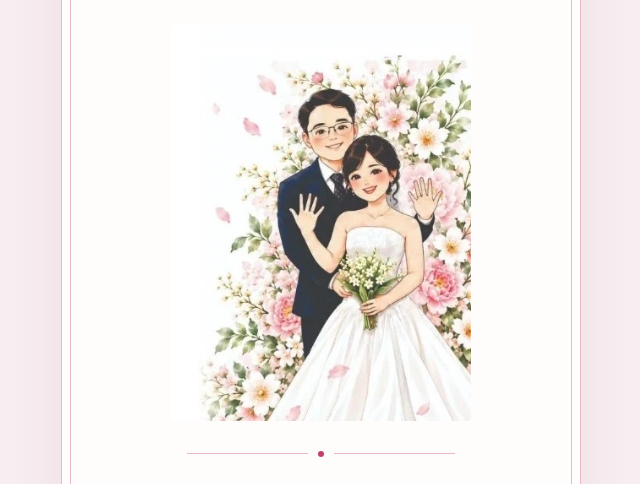
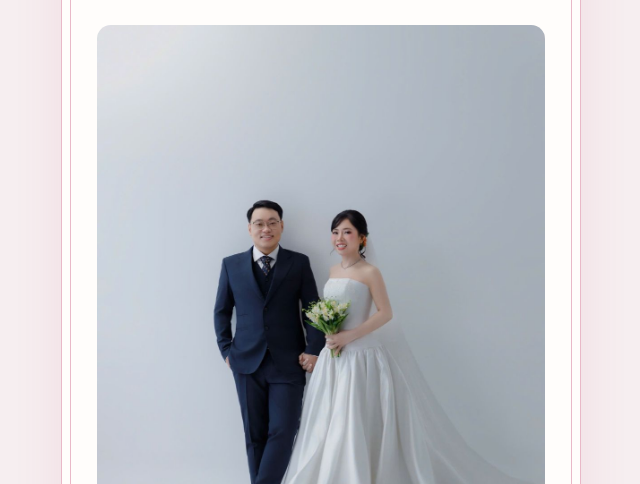
Before and after one commit to truongthanhtamdev/fitclub, a plain HTML site: page thiep-cuoi/index.html in a window 1280 px wide. Shown: the part 307-791 px from the top of the page, without its empty margins (319-959 px from the left). Drawn offline with nearby package versions, Linux system fonts and the light colour scheme; a web font is replaced by a local one.

Commit message:
Thêm ảnh cưới thật vào thiệp, bỏ hình minh họa AI
Co-Authored-By: Claude Opus 5.5 <noreply@anthropic.com>
Claude-Session: https://claude.ai/code/session_012hVe8oPmijDzLrXLPqVRg7

```diff
--- a/thiep-cuoi/index.html
+++ b/thiep-cuoi/index.html
@@ -62,7 +62,7 @@ h1 {
   color: var(--rose); text-transform: uppercase; text-wrap: balance;
 }
 h1 .amp { font-style: italic; font-weight: 400; text-transform: none; }
-.couple-art { width: 300px; max-width: 100%; border-radius: 4px; display: block; }
+.couple-art { width: 100%; max-width: 100%; aspect-ratio: 4 / 5; object-fit: cover; object-position: 50% 62%; border-radius: 14px; display: block; }
 .divider { display: flex; align-items: center; gap: 10px; width: 60%; }
 .divider::before, .divider::after { content: ""; flex: 1; height: 1px; background: var(--rose-soft); }
 .divider i { width: 6px; height: 6px; border-radius: 50%; background: var(--rose); }
@@ -141,7 +141,7 @@ img { max-width: 100%; }
       <h1>Thanh Tùng <span class="amp">&amp;</span> Xuân Lan</h1>
     </div>
 
-    <img class="couple-art" src="couple.webp" alt="Hình minh họa Thanh Tùng và Xuân Lan trong lễ phục cưới">
+    <img class="couple-art" src="anh-1.jpg" alt="Thanh Tùng và Xuân Lan trong bộ ảnh cưới" fetchpriority="high">
 
     <div class="divider" aria-hidden="true"><i></i></div>
 
@@ -156,7 +156,6 @@ img { max-width: 100%; }
     <section class="block" id="album" aria-labelledby="album-h">
       <h2 id="album-h">Khoảnh Khắc</h2>
       <div class="gallery">
-        <figure class="wide"><img src="anh-1.jpg" alt="Thanh Tùng và Xuân Lan trong bộ ảnh cưới studio" loading="lazy"></figure>
         <figure><img src="anh-2.jpg" alt="Cô dâu chú rể khiêu vũ" loading="lazy"></figure>
         <figure><img src="anh-3.jpg" alt="Cô dâu chú rể cầu nguyện trước tượng Đức Mẹ" loading="lazy"></figure>
         <figure class="wide"><img src="anh-4.jpg" alt="Cô dâu chú rể trước tượng Thánh Giuse" loading="lazy"></figure>
--- a/thiep-cuoi/server.js
+++ b/thiep-cuoi/server.js
@@ -50,7 +50,6 @@ function save() {
 const STATIC = {
   "/": ["index.html", "text/html; charset=utf-8"],
   "/index.html": ["index.html", "text/html; charset=utf-8"],
-  "/couple.webp": ["couple.webp", "image/webp"],
   "/floral.webp": ["floral.webp", "image/webp"],
   "/preview.jpg": ["preview.jpg", "image/jpeg"],
 };
```
Also changed, not shown: thiep-cuoi/anh-1.jpg (added), thiep-cuoi/anh-2.jpg (added), thiep-cuoi/anh-3.jpg (added), thiep-cuoi/anh-4.jpg (added), thiep-cuoi/couple.webp (deleted), thiep-cuoi/preview.jpg, 1 other file.
